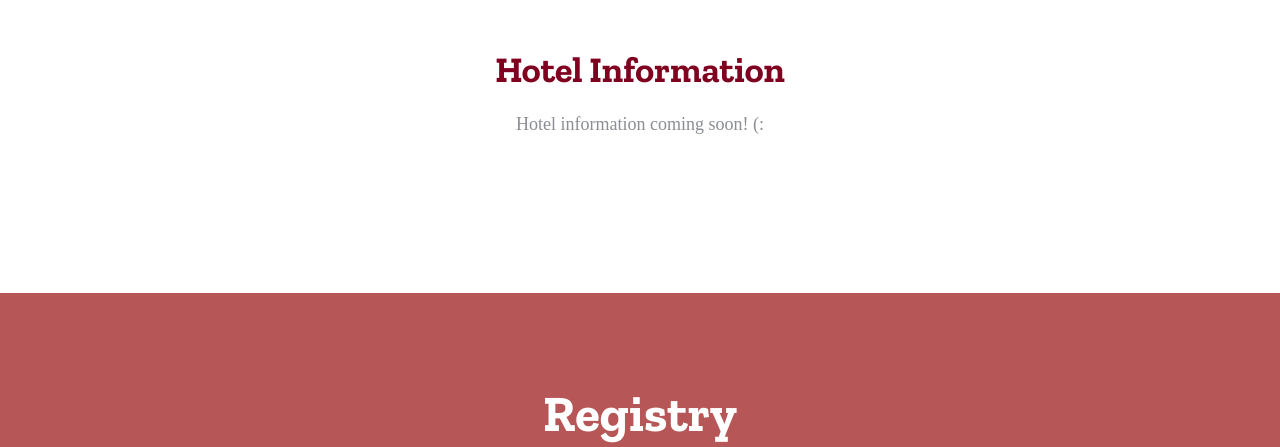
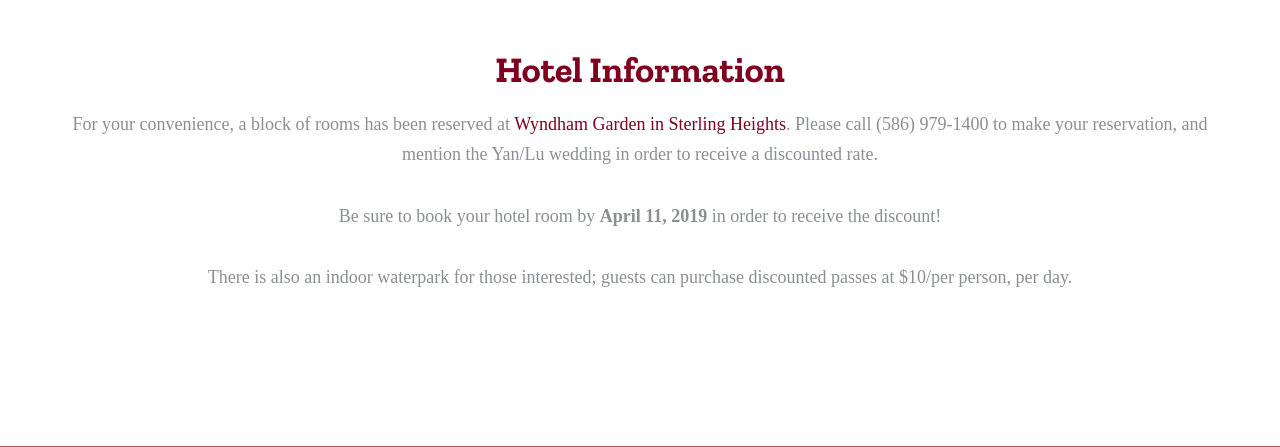
Before and after one commit to eeyan14/esther-and-aaron, a website: page index.html in a window 1280 px wide. Shown: the part 3070-3517 px from the top of the page. Drawn offline with nearby package versions, Linux system fonts and the light colour scheme; a web font is replaced by a local one.

Commit message:
added real hotel info

```diff
--- a/index.html
+++ b/index.html
@@ -115,110 +115,6 @@
     </div>
     <!-- <div id="map"></div> -->
 
-    <!-- <section class="probootstrap-section" data-section="gallery">
-      <div class="container">
-        <div class="row mb40 probootstrap-animate">
-          <div class="col-md-12 text-center"><h2>Gallery</h2></div>
-        </div>
-
-        <div class="row probootstrap-gutter30">
-          <div class="col-lg-6 col-md-6 col-sm-6 col-xs-12">
-            <div class="row probootstrap-gutter30">
-              <div class="col-md-6 probootstrap-animate">
-                <a class="probootstrap-image image-popup" href="img/img_3.jpg" style="background-image: url(img/img_3.jpg)">
-                  <div class="probootstrap-image-for-popup"><img src="img/img_3.jpg" alt="Free Bootstrap Template by uicookies.com" class="img-responsive"></div>
-                </a>
-              </div>
-              <div class="col-md-6 probootstrap-animate">
-                <a class="probootstrap-image image-popup" href="img/img_2.jpg" style="background-image: url(img/img_2.jpg)">
-                  <div class="probootstrap-image-for-popup"><img src="img/img_2.jpg" alt="Free Bootstrap Template by uicookies.com" class="img-responsive"></div>
-                </a>
-              </div>
-            </div>
-            <div class="row probootstrap-gutter30">
-              <div class="col-md-12 probootstrap-animate">
-                <a class="probootstrap-image image-popup" href="img/img_1.jpg" style="background-image: url(img/img_1.jpg)">
-                  <div class="probootstrap-image-for-popup"><img src="img/img_1.jpg" alt="Free Bootstrap Template by uicookies.com" class="img-responsive"></div>
-                </a>
-              </div>
-            </div>
-          </div>
-          <div class="col-lg-6 col-md-6 col-sm-6 col-xs-12">
-            <div class="row probootstrap-gutter30">
-              <div class="col-md-6">
-                <div class="row probootstrap-gutter30">
-                  <div class="col-md-12 probootstrap-animate">
-                    <a class="probootstrap-image image-popup" href="img/img_4.jpg" style="background-image: url(img/img_4.jpg)">
-                      <div class="probootstrap-image-for-popup"><img src="img/img_4.jpg" alt="Free Bootstrap Template by uicookies.com" class="img-responsive"></div>
-                    </a>
-                  </div>
-                  <div class="col-md-12 probootstrap-animate">
-                    <a class="probootstrap-image image-popup" href="img/img_5.jpg" style="background-image: url(img/img_5.jpg)">
-                      <div class="probootstrap-image-for-popup"><img src="img/img_5.jpg" alt="Free Bootstrap Template by uicookies.com" class="img-responsive"></div>
-                    </a>
-                  </div>
-                </div>
-              </div>
-              <div class="col-md-6 probootstrap-animate">
-                <a class="probootstrap-image  height-2x image-popup" href="img/img_6.jpg" style="background-image: url(img/img_6.jpg)">
-                  <div class="probootstrap-image-for-popup"><img src="img/img_6.jpg" alt="Free Bootstrap Template by uicookies.com" class="img-responsive"></div>
-                </a>
-              </div>
-            </div>
-          </div>
-        </div>
-        < !-- END row - ->
-
-        <div class="row probootstrap-gutter30">
-          <div class="col-lg-6 col-md-6 col-sm-6 col-xs-12">
-            <div class="row probootstrap-gutter30">
-              <div class="col-md-6">
-                <div class="row probootstrap-gutter30">
-                  <div class="col-md-12 probootstrap-animate">
-                    <a class="probootstrap-image image-popup" href="img/img_1.jpg" style="background-image: url(img/img_1.jpg)">
-                      <div class="probootstrap-image-for-popup"><img src="img/img_1.jpg" alt="Free Bootstrap Template by uicookies.com" class="img-responsive"></div>
-                    </a>
-                  </div>
-                  <div class="col-md-12 probootstrap-animate">
-                    <a class="probootstrap-image image-popup" href="img/img_2.jpg" style="background-image: url(img/img_2.jpg)">
-                      <div class="probootstrap-image-for-popup"><img src="img/img_2.jpg" alt="Free Bootstrap Template by uicookies.com" class="img-responsive"></div>
-                    </a>
-                  </div>
-                </div>
-              </div>
-              <div class="col-md-6 probootstrap-animate">
-                <a class="probootstrap-image  height-2x image-popup" href="img/img_3.jpg" style="background-image: url(img/img_3.jpg)">
-                  <div class="probootstrap-image-for-popup"><img src="img/img_3.jpg" alt="Free Bootstrap Template by uicookies.com" class="img-responsive"></div>
-                </a>
-              </div>
-            </div>
-          </div>
-          <div class="col-lg-6 col-md-6 col-sm-6 col-xs-12">
-            <div class="row probootstrap-gutter30">
-              <div class="col-md-6 probootstrap-animate">
-                <a class="probootstrap-image image-popup" href="img/img_4.jpg" style="background-image: url(img/img_4.jpg)">
-                  <div class="probootstrap-image-for-popup"><img src="img/img_4.jpg" alt="Free Bootstrap Template by uicookies.com" class="img-responsive"></div>
-                </a>
-              </div>
-              <div class="col-md-6 probootstrap-animate">
-                <a class="probootstrap-image image-popup" href="img/img_5.jpg" style="background-image: url(img/img_5.jpg)">
-                  <div class="probootstrap-image-for-popup"><img src="img/img_5.jpg" alt="Free Bootstrap Template by uicookies.com" class="img-responsive"></div>
-                </a>
-              </div>
-            </div>
-            <div class="row probootstrap-gutter30">
-              <div class="col-md-12 probootstrap-animate">
-                <a class="probootstrap-image image-popup" href="img/img_6.jpg" style="background-image: url(img/img_6.jpg)">
-                  <div class="probootstrap-image-for-popup"><img src="img/img_6.jpg" alt="Free Bootstrap Template by uicookies.com" class="img-responsive"></div>
-                </a>
-              </div>
-            </div>
-          </div>
-        </div>
-        < !-- END row - ->
-      </div>
-    </section> -->
-
     <section class="probootstrap-section probootstrap-border-top" data-section="rsvp">
       <div class="container">
         <div class="row mb40">
@@ -228,7 +124,11 @@
             <br/>
             https://goo.gl/forms/kSvrRDR3dj4UdmEC3</p>
             <h3 class="probootstrap-animate">Hotel Information</h3>
-            <p class="probootstrap-animate">Hotel information coming soon! (:</p>
+            <p class="probootstrap-animate">For your convenience, a block of rooms has been reserved at <a href="https://goo.gl/maps/FeircNidNfu" target="_blank">Wyndham Garden in Sterling Heights</a>. Please call (586) 979-1400 to make your reservation, and mention the Yan/Lu wedding in order to receive a discounted rate.
+            <br/><br/>
+            Be sure to book your hotel room by <b>April 11, 2019</b> in order to receive the discount!
+            <br/><br/>
+            There is also an indoor waterpark for those interested; guests can purchase discounted passes at $10/per person, per day.</p>
           </div>
         </div>
     </section>
```
